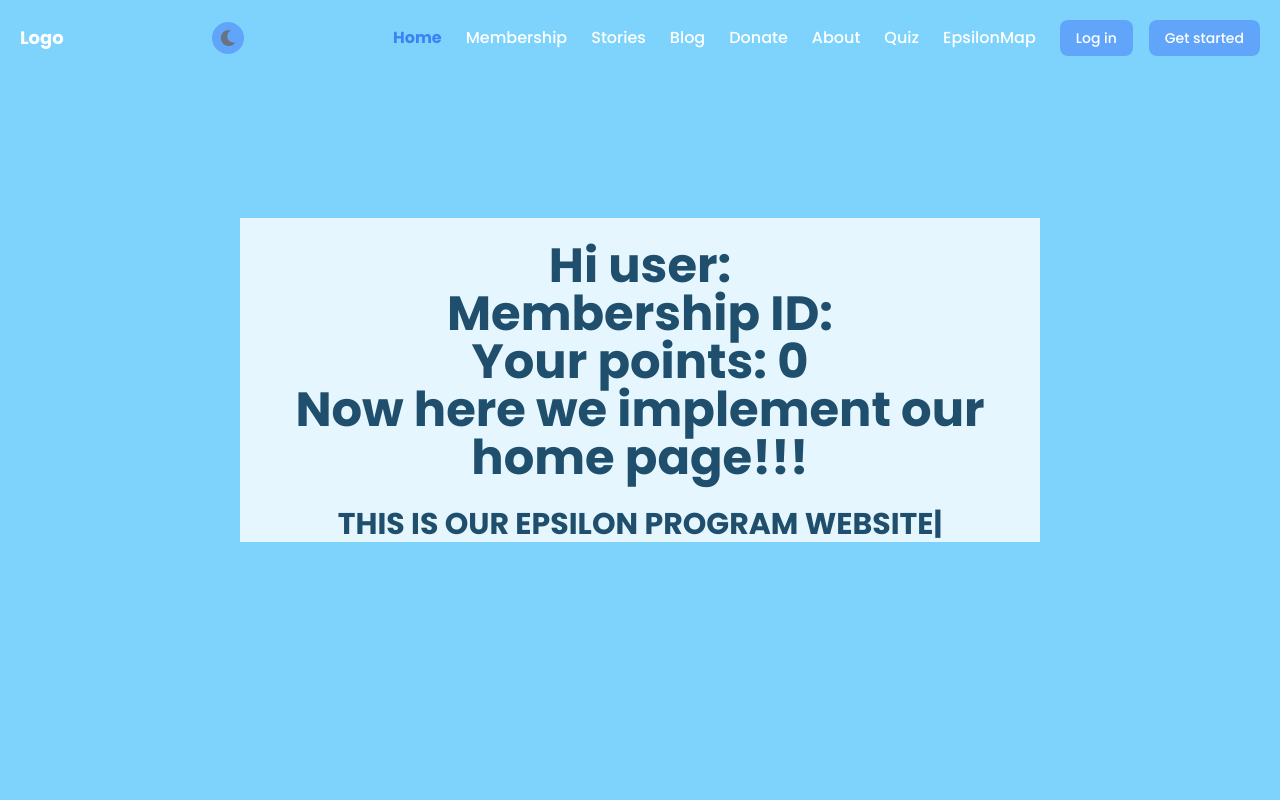
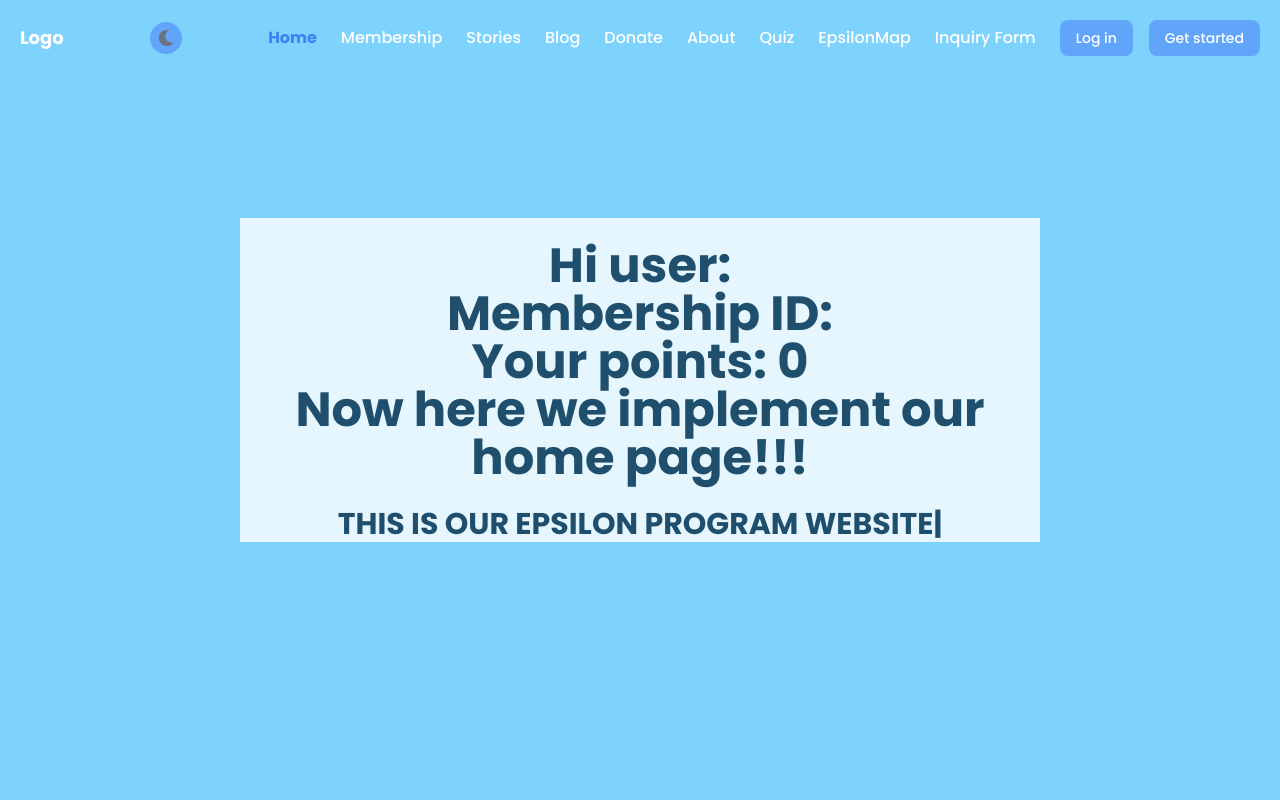
Before and after one commit to vrunda2005/WMC-Project-1, a React (Vite) app in the folder react_frontend/Client/: page / in a window 1280 px wide. Shown: the top 800 px of the page. Built offline with nearby package versions, Linux system fonts and the light colour scheme; no server answers.

Commit message:
inquiry_form

```diff
--- a/react_frontend/Client/src/components/Navbar/Navbar.jsx
+++ b/react_frontend/Client/src/components/Navbar/Navbar.jsx
@@ -94,6 +94,9 @@ const Navbar = () => {
           <li>
             <Link to='/epsilonMap' className="block py-2 px-4 rounded  hover:underline hover:bg-gray-200 dark:hover:bg-gray-700" onClick={() => setIsMobileMenuOpen(false)}>EpsilonMap</Link>
           </li>
+          <li>
+            <Link to='/inquiryForm' className="block py-2 px-4 rounded  hover:underline hover:bg-gray-200 dark:hover:bg-gray-700" onClick={() => setIsMobileMenuOpen(false)}>Inquiry Form </Link>
+          </li>
 
             </>
           )
@@ -172,6 +175,10 @@ const Navbar = () => {
           <li>
             <Link to='/epsilonMap' className={`hover:underline hover:text-blue-500 dark:hover:text-blue-300 ${window.location.pathname === '/epsilonMap' ? 'font-bold text-blue-500 dark:text-blue-300' : ''}`}>EpsilonMap</Link>
           </li>
+          <li>
+            <Link to='/inquiryForm' className={`hover:underline hover:text-blue-500 dark:hover:text-blue-300 ${window.location.pathname === '/epsilonMap' ? 'font-bold text-blue-500 dark:text-blue-300' : ''}`}>Inquiry Form</Link>
+          </li>
+
             </>
           )
 
```
